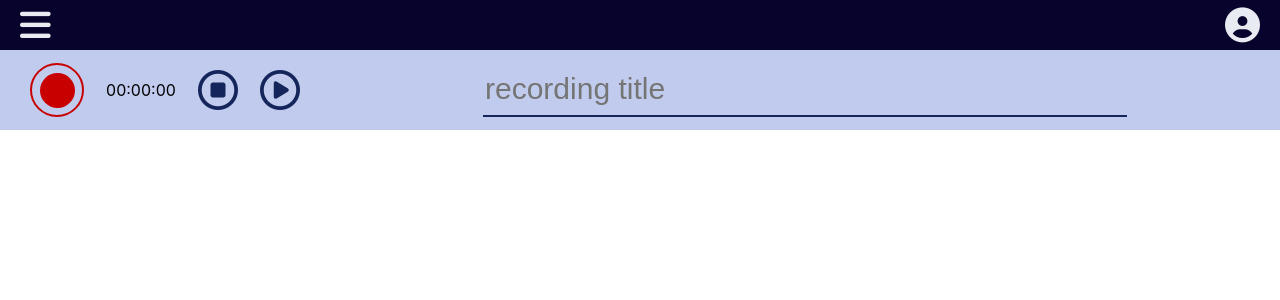
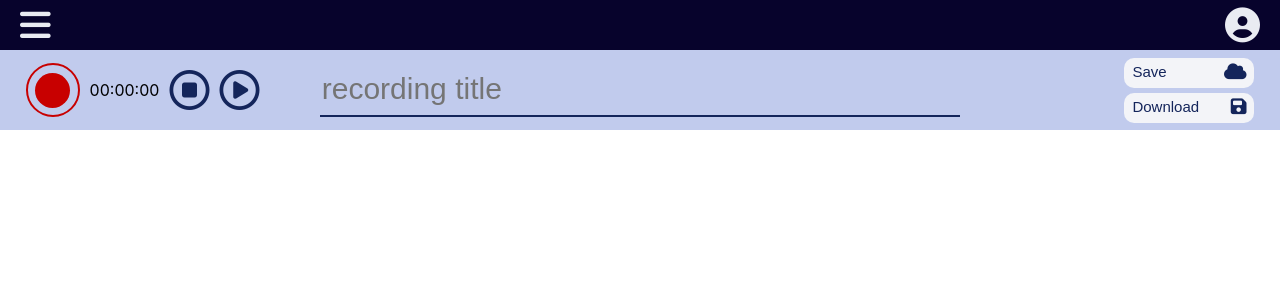
Before and after one commit to ayleenpt/echonotes, a React (Create React App) app: page / in a window 1280 px wide. Shown: the top 300 px of the page. Built offline with nearby package versions, Linux system fonts and the light colour scheme.

Commit message:
download/save buttons

```diff
--- a/src/Components/SessionInfo.js
+++ b/src/Components/SessionInfo.js
@@ -6,7 +6,17 @@ function RecordingInfo() {
     <div className="session-info">
       <RecordingSuite />
       <input type="text" className="title-box" placeholder="recording title" name='title' required />
-      <div></div>
+
+      <div className="file">
+        <button className="file-button">
+          <div className="file-text">Save</div>
+          <i className="file-icon fa-solid fa-cloud"></i>
+        </button>
+        <button className="file-button">
+          <div className="file-text">Download</div>
+          <i className="file-icon fa-solid fa-floppy-disk"></i>
+        </button>
+      </div>
     </div>
   );
 }
--- a/src/Styles/RecordingSuite.css
+++ b/src/Styles/RecordingSuite.css
@@ -1,10 +1,10 @@
 .recording-suite {
   display: flex;
   align-items: center;
-  justify-content: space-between;
+  gap: 10px;
   width: 270px;
   height: 80px;
-  margin: 0 30px 0 30px;
+  margin: 0 2vw;
 }
 
 .fa-record-vinyl {
--- a/src/Styles/SessionInfo.css
+++ b/src/Styles/SessionInfo.css
@@ -1,5 +1,6 @@
 .session-info {
   display: flex;
+  position: relative;
   align-items: center;
   justify-content: space-between;
   height: auto;
@@ -14,8 +15,48 @@
   border: none;
   border-bottom: 2px solid #14255b;
   font-size: 30px;
+  justify-self: center;
 }
 
 .title-box:focus {
   outline: none;
 }
+
+.file {
+  display: flex;
+  flex-direction: column;
+  justify-content: space-between;
+  align-items: flex-end;
+  width: 270px;
+  height: 65px;
+  margin: 0 2vw;
+}
+
+.file-button {
+  display: flex;
+  justify-content: space-between;
+  height: 30px;
+  width: 130px;
+  background-color: #f3f4f8;
+  color: #14255b;
+  cursor: pointer;
+  border: none;
+  border-radius: 10px;
+}
+
+.file-button:active {
+  background-color: #eaebf2;
+  border-top: solid 1px white;
+  border-left: solid 1px white;
+}
+
+.file-text {
+  font-size: 15px;
+  margin: 4px 2px;
+}
+
+.file-icon {
+  color: #14255b;
+  margin: 4px 2px;
+  font-size: 18px;
+}
```
